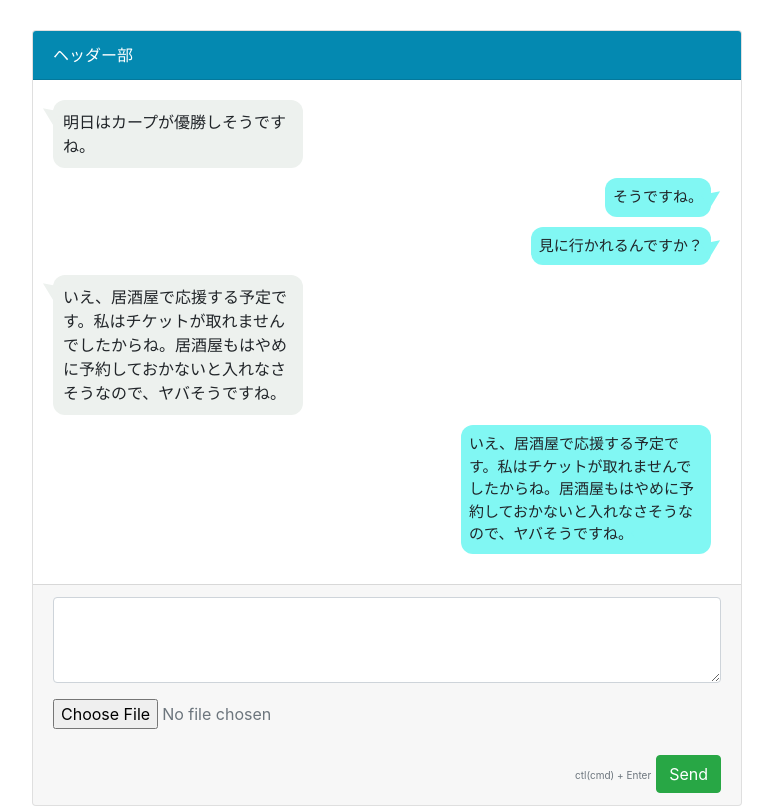
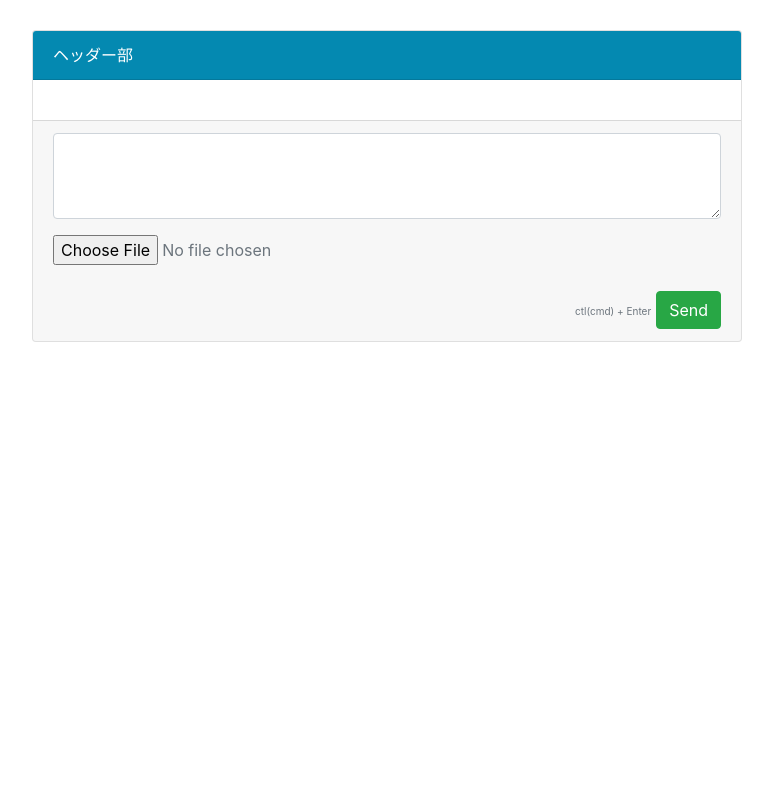
Before and after one commit to mmorito/angular-firebase, an Angular app in the folder frontend/: page / in a window 1280 px wide. Shown: the whole page, without its empty margins (253-1026 px from the left). Built offline with nearby package versions, Linux system fonts and the light colour scheme.

Commit message:
push array textarea message when clicked send button.

```diff
--- a/frontend/src/app/app.module.ts
+++ b/frontend/src/app/app.module.ts
@@ -1,5 +1,6 @@
 import { BrowserModule } from '@angular/platform-browser';
 import { NgModule } from '@angular/core';
+import { FormsModule } from '@angular/forms';
 
 import { AppComponent } from './app.component';
 import { AppRoutingModule } from './app-routing.module';
@@ -14,7 +15,8 @@ import { MessageComponent } from './chat/message/message.component';
   ],
   imports: [
     BrowserModule,
-    AppRoutingModule
+    AppRoutingModule,
+    FormsModule
   ],
   providers: [],
   bootstrap: [AppComponent]
--- a/frontend/src/app/chat/chat.component.css
+++ b/frontend/src/app/chat/chat.component.css
@@ -5,6 +5,11 @@
 .card-header {
   background-color: #0489B1;
   color: #ffffff;
+}
+
+.time-line {
+  max-height: 60vh;
+  overflow-y: scroll;
 }
 
 .send-description {
--- a/frontend/src/app/chat/chat.component.html
+++ b/frontend/src/app/chat/chat.component.html
@@ -3,18 +3,18 @@
     <div class="card-header">
       ヘッダー部
     </div>
-    <div class="card-body">
+    <div class="card-body time-line">
       <app-message *ngFor="let msg of messages" [side]="msg.side" [message]="msg.message"></app-message>
     </div>
     <div class="card-footer text-muted">
       <form>
         <div class="form-group">
-          <textarea class="form-control" rows="3"></textarea>
+          <textarea class="form-control" name="message" [(ngModel)]="message" rows="3"></textarea>
         </div>
         <div class="form-group">
-          <input type="file" class="form-control-file" id="exampleFormControlFile1">
+          <input type="file" class="form-control-file">
         </div>
-        <button type="button" class="btn btn-success send-btn">Send</button>
+        <button type="button" class="btn btn-success send-btn" (click)="send();">Send</button>
         <span class="send-description">ctl(cmd) + Enter</span>
       </form>
     </div>
--- a/frontend/src/app/chat/chat.component.ts
+++ b/frontend/src/app/chat/chat.component.ts
@@ -7,17 +7,17 @@ import { Component, OnInit } from '@angular/core';
 })
 export class ChatComponent implements OnInit {
 
-  public messages: any[] = [
-    {'side': 'left', 'message': '明日はカープが優勝しそうですね。'},
-    {'side': 'right', 'message': 'そうですね。'},
-    {'side': 'right', 'message': '見に行かれるんですか？'},
-    {'side': 'left', 'message': 'いえ、居酒屋で応援する予定です。私はチケットが取れませんでしたからね。居酒屋もはやめに予約しておかないと入れなさそうなので、ヤバそうですね。'},
-    {'side': 'right', 'message': 'いえ、居酒屋で応援する予定です。私はチケットが取れませんでしたからね。居酒屋もはやめに予約しておかないと入れなさそうなので、ヤバそうですね。'},
-  ];
+  public message: string;
+  public messages: any[] = [];
 
   constructor() { }
 
   ngOnInit() {
   }
 
+  public send(): void {
+    this.messages.push({'side': 'right', 'message': this.message});
+    this.message = '';
+  }
+
 }
--- a/frontend/src/app/chat/message/message.component.css
+++ b/frontend/src/app/chat/message/message.component.css
@@ -23,6 +23,7 @@
 .left p {
     margin: 0;
     padding: 0;
+    white-space: pre-wrap;
 }
 
 /* 右コメント */
@@ -40,6 +41,7 @@
     border-radius: 12px;
     background: #81F7F3;
     font-size: 15px;
+    white-space: pre-wrap;
 }
 
 .right p:after {
```
